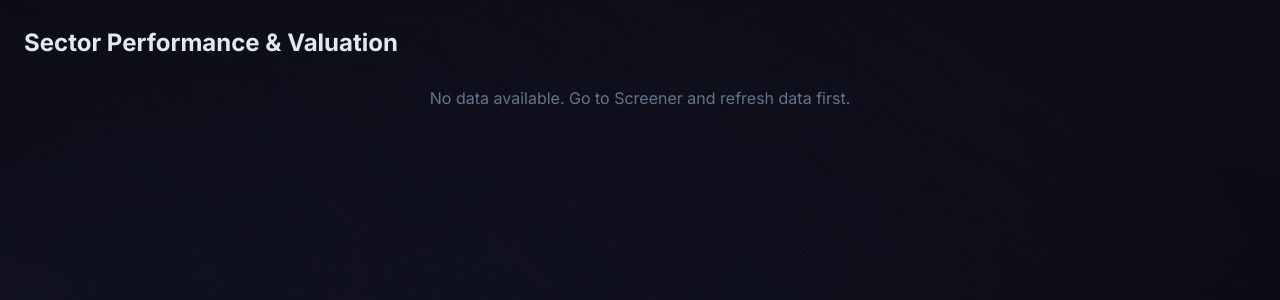
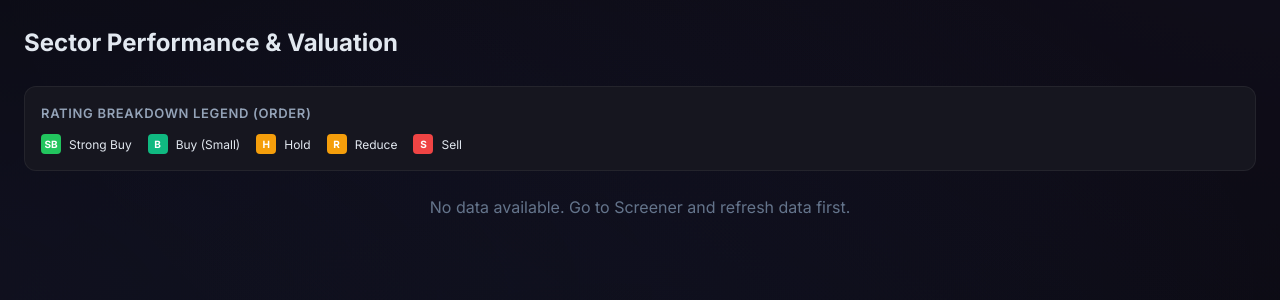
Before and after one commit to yashsomani9414/stock, a Flask app: page /sector in a window 1280 px wide. Shown: the part 81-381 px from the top of the page. Run offline with Flask 3, Linux system fonts and the light colour scheme; data that the repository does not hold is empty; some libraries are stand-ins or nearby versions.

Commit message:
Enhance Trading Engine to V3, implement Sector Strategic Decisions, and polish Sector Analysis UI

```diff
--- a/app.py
+++ b/app.py
@@ -74,10 +74,46 @@ def calculate_sector_data(data):
 
         avg_50d = group['50D MA'].mean()
         avg_200d = group['200D MA'].mean()
-        avg_trend = group['Trend Strength'].mean()
+        # Ensure Trend Strength is numeric before averaging
+        trend_series = pd.to_numeric(group['Trend Strength'], errors='coerce')
+        avg_trend = trend_series.mean()
+
         avg_ret_5d = group.get('5D Return', pd.Series([None])).mean()
         avg_ret_1m = group.get('1M Return', pd.Series([None])).mean()
         avg_ret_6m = group.get('6M Return', pd.Series([None])).mean()
+
+        # Decision Breakdown
+        decisions = group['Trade Decision'].value_counts().to_dict()
+        breakdown = {
+            "Strong Buy": decisions.get("Strong Buy", 0),
+            "Buy (Small)": decisions.get("Buy (Small)", 0),
+            "Hold": decisions.get("Hold", 0),
+            "Reduce": decisions.get("Reduce", 0),
+            "Sell": decisions.get("Sell", 0),
+            "Rejected": decisions.get("Rejected – Universal Filter", 0)
+        }
+
+        # --- Aggregate Sector Decision Logic ---
+        # 1. Strong Buy: If Strong Buy > 10% of sector OR (Strong Buy + Buy) > 50%
+        # 2. Buy: If (Strong Buy + Buy) > 30%
+        # 3. Sell: If (Sell + Reduce) > 40% OR Sell > 25%
+        # 4. Hold: Default
+
+        total_valid = sum([v for k, v in breakdown.items() if k != "Rejected"])
+        sector_decision = "Hold"
+
+        if total_valid > 0:
+            pct_sb = (breakdown["Strong Buy"] / total_valid) * 100
+            pct_buy_combined = ((breakdown["Strong Buy"] + breakdown["Buy (Small)"]) / total_valid) * 100
+            pct_sell_combined = ((breakdown["Sell"] + breakdown["Reduce"]) / total_valid) * 100
+            pct_sell_only = (breakdown["Sell"] / total_valid) * 100
+
+            if pct_sb > 10 or pct_buy_combined > 50:
+                sector_decision = "Strong Buy"
+            elif pct_buy_combined > 30:
+                sector_decision = "Buy"
+            elif pct_sell_combined > 40 or pct_sell_only > 25:
+                sector_decision = "Sell"
 
         sectors.append({
             "Sector": sector_name,
@@ -89,7 +125,9 @@ def calculate_sector_data(data):
             "Avg 5D Return": round(avg_ret_5d, 2) if avg_ret_5d is not None and not pd.isna(avg_ret_5d) else None,
             "Avg 1M Return": round(avg_ret_1m, 2) if avg_ret_1m is not None and not pd.isna(avg_ret_1m) else None,
             "Avg 6M Return": round(avg_ret_6m, 2) if avg_ret_6m is not None and not pd.isna(avg_ret_6m) else None,
-            "Stock Count": len(group)
+            "Stock Count": len(group),
+            "Decision Breakdown": breakdown,
+            "Sector Decision": sector_decision
         })
     return sectors
 
@@ -517,6 +555,10 @@ def fetch_and_update_data():
             if row['200D MA'] and row['200D MA'] != 0 else None, axis=1
         )
 
+        # Load existing data to preserve history
+        existing_stocks = load_sp500_data()
+        existing_data = {s['Symbol']: s for s in existing_stocks if 'Symbol' in s}
+
         # --- QUANTITATIVE TRADING ENGINE ---
         print("Calculating sector medians and trading scores...")
 
@@ -524,9 +566,11 @@ def fetch_and_update_data():
         sector_pe_medians = final_df.groupby('Sector')['P/E Ratio'].median().to_dict()
         sector_vol_medians = final_df.groupby('Sector')['6M Volatility'].median().to_dict()
 
-        def calculate_score(row, sector_pe_medians, sector_vol_medians):
+        def calculate_score(row, sector_pe_medians, sector_vol_medians, history=None):
             try:
                 score = 0
+                prev_score = history.get('Score') if history else None
+                prev_consecutive_low = history.get('ConsecutiveLowDays', 0) if history else 0
 
                 # A) TREND (0–35 points)
                 price = row.get('Price') or 0
@@ -540,7 +584,7 @@ def fetch_and_update_data():
                     if price > ma200: score += 8
                     if trend_strength > 0: score += 11
                 else:
-                    score += 0 # Trend points = 0 if below 200D MA
+                    score = 0 # Trend points = 0 if below 200D MA
 
                 # B) MOMENTUM (0–25 points)
                 ret5d = row.get('5D Return') or 0
@@ -590,17 +634,20 @@ def fetch_and_update_data():
 
                 final_points = round(max(0, score))
 
+                # Track consecutive low days
+                new_consecutive_low = prev_consecutive_low + 1 if final_points < 45 else 0
+
                 # --- DECISION STEPS (1-7) ---
 
                 # STEP 1: UNIVERSAL FILTER (HARD REJECTION)
                 avg_vol_20d = row.get('Volume') / (1 + (row.get('Vol Change 1D') or 0) / 100) if row.get('Volume') and row.get('Vol Change 1D') is not None else 0
                 if mcap < 2e9 or avg_vol_20d < 500000 or price < 10:
-                    return final_points, "Rejected – Universal Filter"
+                    return final_points, "Rejected – Universal Filter", new_consecutive_low
 
                 # STEP 2: HARD SELL (CAPITAL PROTECTION)
-                # Rules: Price < 200D MA, Down-day vol >= 2x, Trend strength < 0, Score < 45
-                if price < ma200 or (ret1d < 0 and vol1d_ratio >= 2.0) or trend_strength < 0 or final_points < 45:
-                    return final_points, "Sell"
+                # Rules: Price < 200D MA, Down-day vol >= 2x, Trend strength < 0, Score < 45 for 3 days
+                if price < ma200 or (ret1d < 0 and vol1d_ratio >= 2.0) or trend_strength < 0 or new_consecutive_low >= 3:
+                    return final_points, "Sell", new_consecutive_low
 
                 # STEP 3: EARNINGS RISK FREEZE
                 edate_str = row.get('EarningsDate')
@@ -610,13 +657,14 @@ def fetch_and_update_data():
                         today = datetime.date.today()
                         days_diff = (edate - today).days
                         if -1 <= days_diff <= 7:
-                            return final_points, "Hold"
+                            return final_points, "Hold", new_consecutive_low
                     except: pass
 
                 # STEP 4: REDUCE (RISK CONTROL)
-                # Rules: Score dropped (proxy < 65) OR BOTH 5D < 0 AND 1M < 0
-                if (final_points < 65) or (ret5d < 0 and ret1m < 0):
-                    return final_points, "Reduce"
+                # Rules: Score dropped from >=75 to <65 OR BOTH 5D < 0 AND 1M < 0
+                score_dropped = (prev_score is not None and prev_score >= 75 and final_points < 65)
+                if score_dropped or (ret5d < 0 and ret1m < 0):
+                    return final_points, "Reduce", new_consecutive_low
 
                 # STEP 5: STRONG BUY (ADD AGGRESSIVELY)
                 if (final_points >= 80 and price > ma50 and price > ma200 and vol5d_ratio >= 1.2 and ret6m > 0):
@@ -626,7 +674,7 @@ def fetch_and_update_data():
                             edate_dist = (datetime.datetime.strptime(edate_str, '%Y-%m-%d').date() - datetime.date.today()).days
                         except: pass
                     if edate_dist > 7:
-                        return final_points, "Strong Buy"
+                        return final_points, "Strong Buy", new_consecutive_low
 
                 # STEP 6: BUY (SMALL / ADD CAUTIOUSLY)
                 if (70 <= final_points <= 79 and price > ma50 and price > ma200 and ret6m > 0):
@@ -636,18 +684,21 @@ def fetch_and_update_data():
                             edate_dist = (datetime.datetime.strptime(edate_str, '%Y-%m-%d').date() - datetime.date.today()).days
                         except: pass
                     if edate_dist > 7:
-                        return final_points, "Buy (Small)"
+                        return final_points, "Buy (Small)", new_consecutive_low
 
                 # STEP 7: HOLD (DEFAULT)
-                return final_points, "Hold"
+                return final_points, "Hold", new_consecutive_low
 
             except Exception as e:
                 print(f"Error scoring {row.get('Symbol')}: {e}")
-                return 0, "ERROR"
+                return 0, "ERROR", 0
 
-        scores_decisions = final_df.apply(lambda r: calculate_score(r, sector_pe_medians, sector_vol_medians), axis=1)
+        scores_decisions = final_df.apply(
+            lambda r: calculate_score(r, sector_pe_medians, sector_vol_medians, existing_data.get(r['Symbol'])), axis=1
+        )
         final_df['Score'] = [s[0] for s in scores_decisions]
         final_df['Trade Decision'] = [s[1] for s in scores_decisions]
+        final_df['ConsecutiveLowDays'] = [s[2] for s in scores_decisions]
 
         final_df['LastUpdated'] = datetime.datetime.now().strftime("%Y-%m-%d %H:%M:%S")
 
--- a/static/style.css
+++ b/static/style.css
@@ -505,24 +505,24 @@ a:hover {
 table.dataTable {
     width: 100% !important;
     border-collapse: collapse !important;
-    font-size: 14px;
+    font-size: 12px;
     border-bottom: 1px solid var(--border-subtle) !important;
 }
 
 table.dataTable thead th {
     background: var(--bg-secondary);
-    padding: 12px 16px;
+    padding: 8px 10px;
     text-align: left;
     font-weight: 600;
     color: var(--text-secondary);
     border-bottom: 1px solid var(--border-subtle);
-    font-size: 12px;
+    font-size: 10px;
     text-transform: uppercase;
     letter-spacing: 0.05em;
 }
 
 table.dataTable tbody td {
-    padding: 12px 16px;
+    padding: 8px 10px;
     border-bottom: 1px solid var(--border-subtle);
     color: var(--text-muted);
     vertical-align: middle;
@@ -671,3 +671,62 @@ table.dataTable tbody tr:last-child td {
     font-weight: 600;
     color: var(--text-primary);
 }
+/* Decision Pills for Sector Analysis */
+.decision-pill-group {
+    display: flex;
+    gap: 4px;
+}
+
+.decision-pill {
+    display: inline-flex;
+    align-items: center;
+    justify-content: center;
+    width: 20px;
+    height: 20px;
+    border-radius: 4px;
+    font-size: 10px;
+    font-weight: 700;
+    color: white;
+    cursor: help;
+}
+
+.decision-pill.strong-buy { background: var(--bullish); }
+.decision-pill.buy { background: #10b981; }
+.decision-pill.hold { background: var(--neutral); }
+.decision-pill.reduce { background: #f59e0b; }
+.decision-pill.sell { background: var(--bearish); }
+
+/* Sector Strategic Decision Badges - Aligned with Screener */
+.decision-badge {
+    padding: 4px 12px;
+    border-radius: 50px;
+    font-size: 11px;
+    font-weight: 700;
+    text-transform: uppercase;
+    letter-spacing: 0.05em;
+    display: inline-block;
+}
+
+.decision-badge-strong-buy {
+    background: var(--bullish-bg);
+    color: var(--bullish);
+    border: 1px solid rgba(34, 197, 94, 0.3);
+}
+
+.decision-badge-buy {
+    background: var(--bullish-bg);
+    color: var(--bullish);
+    border: 1px solid rgba(34, 197, 94, 0.2);
+}
+
+.decision-badge-hold {
+    background: var(--neutral-bg);
+    color: var(--neutral);
+    border: 1px solid rgba(245, 158, 11, 0.3);
+}
+
+.decision-badge-sell {
+    background: var(--bearish-bg);
+    color: var(--bearish);
+    border: 1px solid rgba(239, 68, 68, 0.3);
+}
--- a/templates/sector.html
+++ b/templates/sector.html
@@ -70,20 +70,52 @@
             Loading sector analysis...
         </div>
 
+        <!-- Rating Legend -->
+        <div id="legendContainer"
+            style="display:none; margin-bottom: 24px; padding: 16px; background: var(--bg-card); border: 1px solid var(--border-subtle); border-radius: var(--radius-md);">
+            <div
+                style="font-size: 13px; color: var(--text-secondary); margin-bottom: 10px; font-weight: 600; text-transform: uppercase; letter-spacing: 0.05em;">
+                Rating Breakdown Legend (Order)</div>
+            <div class="decision-pill-group" style="gap: 16px; flex-wrap: wrap;">
+                <div style="display: flex; align-items: center; gap: 8px;">
+                    <span class="decision-pill strong-buy">SB</span>
+                    <span style="font-size: 12px; color: var(--text-primary);">Strong Buy</span>
+                </div>
+                <div style="display: flex; align-items: center; gap: 8px;">
+                    <span class="decision-pill buy">B</span>
+                    <span style="font-size: 12px; color: var(--text-primary);">Buy (Small)</span>
+                </div>
+                <div style="display: flex; align-items: center; gap: 8px;">
+                    <span class="decision-pill hold">H</span>
+                    <span style="font-size: 12px; color: var(--text-primary);">Hold</span>
+                </div>
+                <div style="display: flex; align-items: center; gap: 8px;">
+                    <span class="decision-pill reduce">R</span>
+                    <span style="font-size: 12px; color: var(--text-primary);">Reduce</span>
+                </div>
+                <div style="display: flex; align-items: center; gap: 8px;">
+                    <span class="decision-pill sell">S</span>
+                    <span style="font-size: 12px; color: var(--text-primary);">Sell</span>
+                </div>
+            </div>
+        </div>
+
         <div id="sectorContainer" style="display:none;">
             <table id="sectorTable" class="display responsive nowrap" style="width:100%">
                 <thead>
                     <tr>
                         <th>Sector</th>
-                        <th>Stock Count</th>
-                        <th>Total Market Cap</th>
-                        <th>Weighted P/E</th>
-                        <th>Avg Trend Strength</th>
-                        <th>Avg 5D Ret</th>
-                        <th>Avg 1M Ret</th>
-                        <th>Avg 6M Ret</th>
-                        <th>Avg 50D MA</th>
-                        <th>Avg 200D MA</th>
+                        <th>Decision</th>
+                        <th>Stocks</th>
+                        <th>Market Cap</th>
+                        <th>P/E</th>
+                        <th>Trend</th>
+                        <th>5D %</th>
+                        <th>1M %</th>
+                        <th>6M %</th>
+                        <th>50D MA</th>
+                        <th>200D MA</th>
+                        <th>Breakdown</th>
                     </tr>
                 </thead>
                 <tbody>
@@ -103,6 +135,18 @@
                 responsive: true,
                 columns: [
                     { data: 'Sector', class: 'font-bold' },
+                    {
+                        data: 'Sector Decision',
+                        render: function (data) {
+                            if (!data) return 'Hold';
+                            let colorClass = 'decision-badge-hold';
+                            if (data === 'Strong Buy') colorClass = 'decision-badge-strong-buy';
+                            else if (data === 'Buy') colorClass = 'decision-badge-buy';
+                            else if (data === 'Sell') colorClass = 'decision-badge-sell';
+
+                            return `<span class="decision-badge ${colorClass}">${data}</span>`;
+                        }
+                    },
                     { data: 'Stock Count' },
                     {
                         data: 'Market Cap',
@@ -154,9 +198,22 @@
                         }
                     },
                     { data: 'Avg 50D MA', render: $.fn.dataTable.render.number(',', '.', 2, '$') },
-                    { data: 'Avg 200D MA', render: $.fn.dataTable.render.number(',', '.', 2, '$') }
+                    { data: 'Avg 200D MA', render: $.fn.dataTable.render.number(',', '.', 2, '$') },
+                    {
+                        data: 'Decision Breakdown',
+                        render: function (data) {
+                            if (!data) return 'N/A';
+                            return `<div class="decision-pill-group">
+                                <span class="decision-pill strong-buy" title="Strong Buy: ${data['Strong Buy']}">${data['Strong Buy']}</span>
+                                <span class="decision-pill buy" title="Buy (Small): ${data['Buy (Small)']}">${data['Buy (Small)']}</span>
+                                <span class="decision-pill hold" title="Hold: ${data['Hold']}">${data['Hold']}</span>
+                                <span class="decision-pill reduce" title="Reduce: ${data['Reduce']}">${data['Reduce']}</span>
+                                <span class="decision-pill sell" title="Sell: ${data['Sell']}">${data['Sell']}</span>
+                            </div>`;
+                        }
+                    }
                 ],
-                order: [[2, 'desc']], // Sort by Market Cap
+                order: [[3, 'desc']], // Sort by Market Cap (now 4th column)
                 paging: false,
                 info: false,
                 searching: false
@@ -167,6 +224,7 @@
                 .then(data => {
                     document.getElementById('loader').style.display = 'none';
                     document.getElementById('sectorContainer').style.display = 'block';
+                    document.getElementById('legendContainer').style.display = 'block';
 
                     if (data.length === 0) {
                         $('#sectorContainer').html('<div style="color:var(--text-muted); text-align:center;">No data available. Go to Screener and refresh data first.</div>');
```
